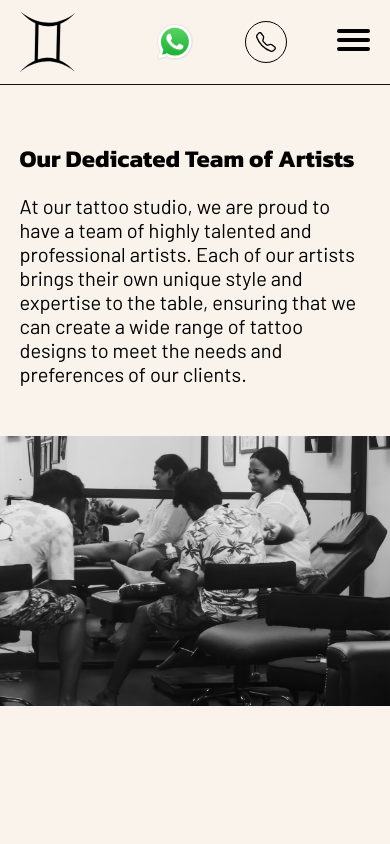
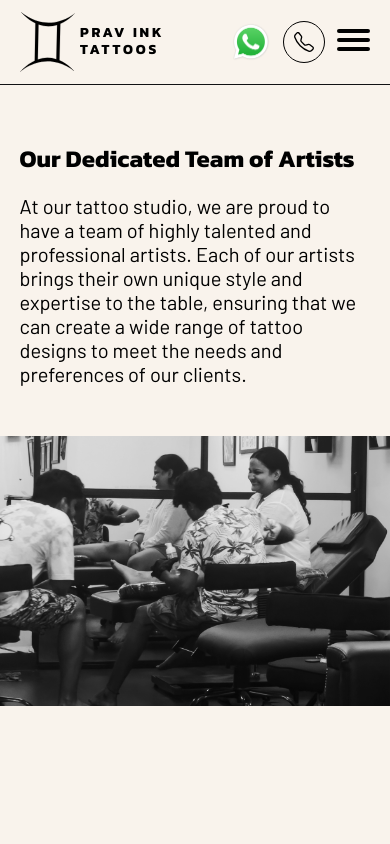
Before and after one commit to elaventa/pravinkTattoos, a Gatsby site: page /portfolio in a window 390 px wide. Shown: the top 844 px of the page. Built offline with nearby package versions, Linux system fonts and the light colour scheme; Gatsby itself is replaced by a stand-in of ours.

Commit message:
logo title

```diff
--- a/src/styles/components/_navbar.scss
+++ b/src/styles/components/_navbar.scss
@@ -95,11 +95,12 @@
     }
     .mobileNav {
         display: flex;
-        gap: 50px;
+        gap: 18px;
         align-items: center;
         display: none;
         @media (max-width: 1000px) {
             display: flex;
+            gap: 12px;
         }
         .call {
             width: 40px;
--- a/src/styles/index.scss
+++ b/src/styles/index.scss
@@ -99,11 +99,13 @@ h5 {
     @media(max-width: 400px){
         gap: 5px;
     }
+    flex-shrink: 0;
     .logoTitleWrapper{
         display: flex;
         flex-direction: column;
-        @media(max-width: 1000px){
-            display: none;
+        /* Keep title visible on small screens; scale font down instead */
+        @media(max-width: 400px){
+            display: flex;
         }
         .logoTitle{
             line-height: 1.5rem;
@@ -115,8 +117,12 @@ h5 {
                 font-size: 20.2826px;
             }
 
+            @media(max-width: 600px){
+                font-size: 18px;
+            }
+
             @media(max-width: 400px){
-                font-size: 18.2826px;
+                font-size: 14px;
             }
         }
 
```
